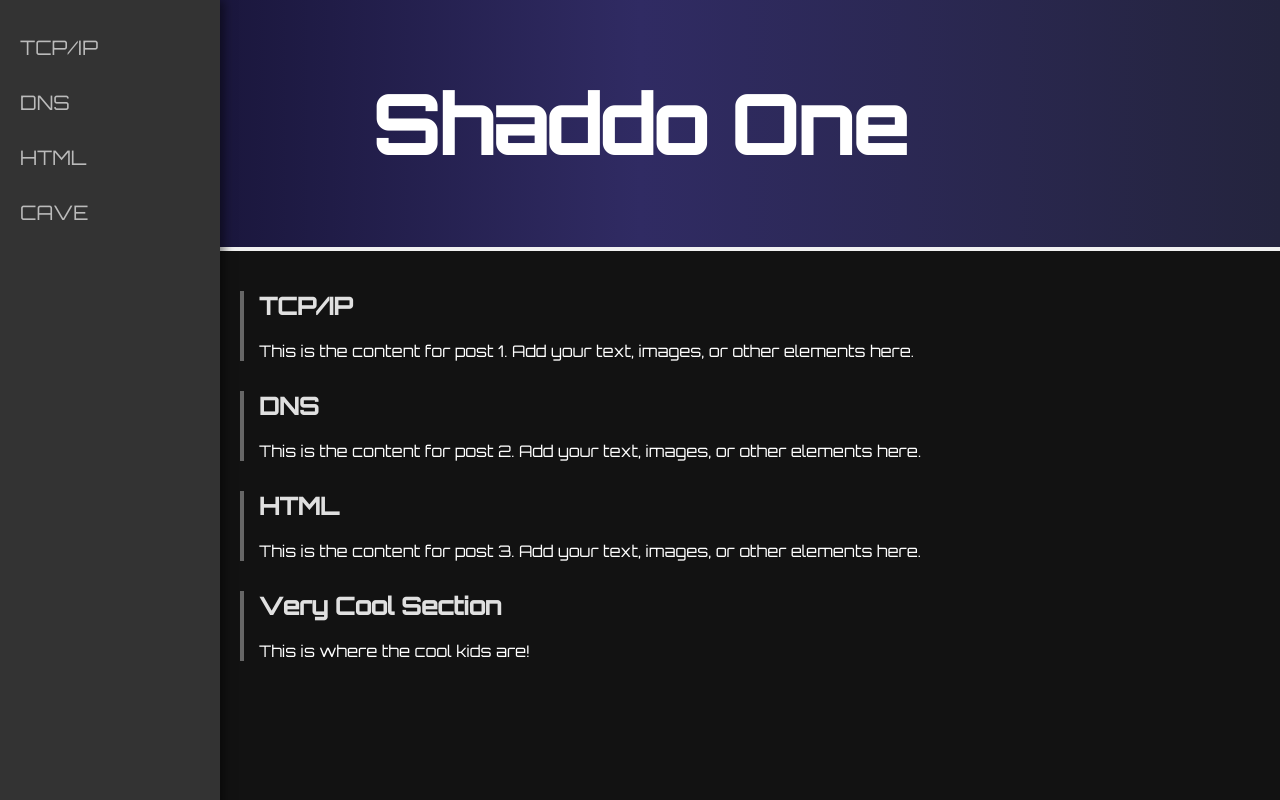
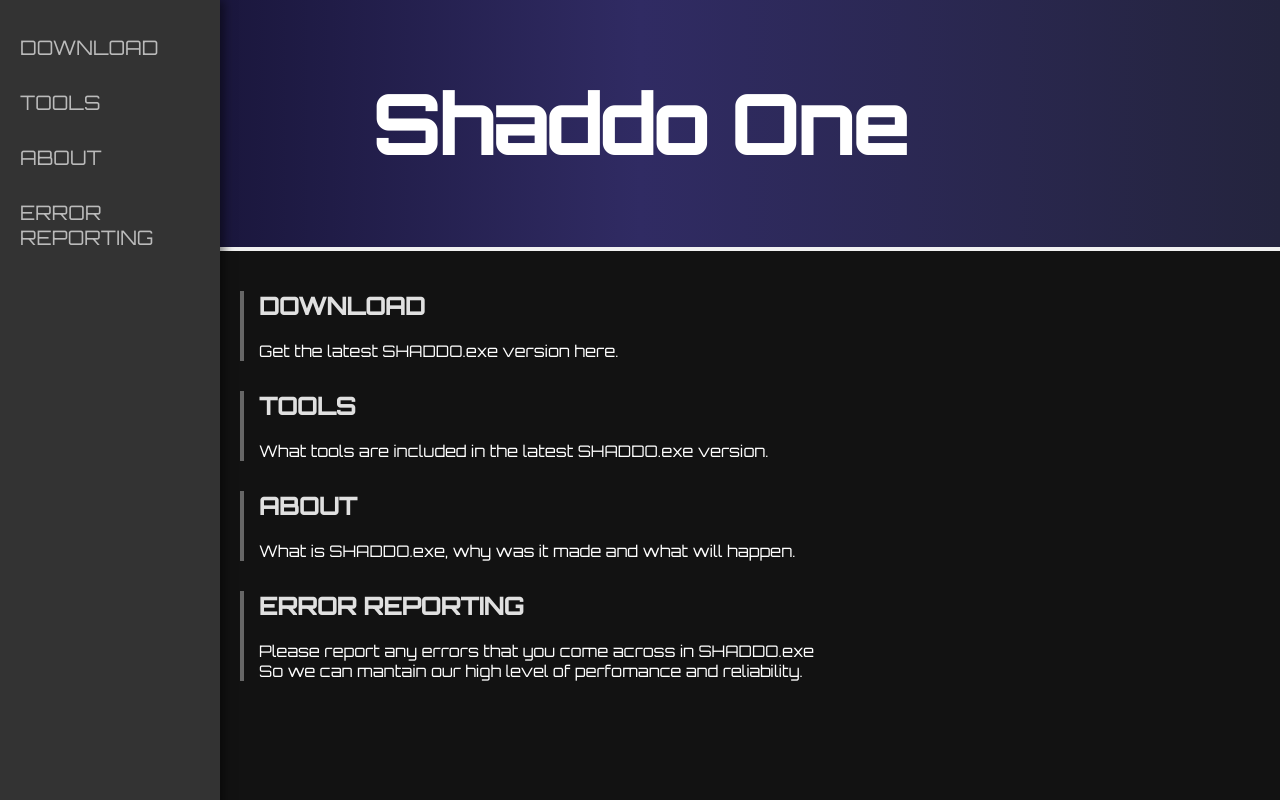
Before and after one commit to Sierra-Bakery/website, a plain HTML site: page index.html in a window 1280 px wide. Drawn offline with Linux system fonts and the light colour scheme.

Commit message:
Normalized Posts and menus
Gave real descriptions for each menu
Download, Tools, About, Error reporting.

```diff
--- a/index.html
+++ b/index.html
@@ -61,32 +61,32 @@
 </div>
 
 <div class="menu">
-    <a href="#post1">TCP/IP</a>
-    <a href="#post2">DNS</a>
-    <a href="#post3">HTML</a>
-    <a href="#post4">CAVE</a>
+    <a href="#post1">DOWNLOAD</a>
+    <a href="#post2">TOOLS</a>
+    <a href="#post3">ABOUT</a>
+    <a href="#post4">ERROR REPORTING</a>
     <!-- Add more menu items here -->
 </div>
 
 <div class="main">
     <div id="post1" class="section">
-        <h2>TCP/IP</h2>
-        <p>This is the content for post 1. Add your text, images, or other elements here.</p>
+        <h2>DOWNLOAD</h2>
+        <p>Get the latest SHADDO.exe version here.</p>
     </div>
 
     <div id="post2" class="section">
-        <h2>DNS</h2>
-        <p>This is the content for post 2. Add your text, images, or other elements here.</p>
+        <h2>TOOLS</h2>
+        <p>What tools are included in the latest SHADDO.exe version.</p>
     </div>
 
     <div id="post3" class="section">
-        <h2>HTML</h2>
-        <p>This is the content for post 3. Add your text, images, or other elements here.</p>
+        <h2>ABOUT</h2>
+        <p>What is SHADDO.exe, why was it made and what will happen.</p>
     </div>
 
     <div id="post4" class="section">
-        <h2>Very Cool Section</h2>
-        <p>This is where the cool kids are!</p>
+        <h2>ERROR REPORTING</h2>
+        <p>Please report any errors that you come across in SHADDO.exe<br>So we can mantain our high level of perfomance and reliability.</p>
     </div>
 
     <!-- Add more sections here -->
```
